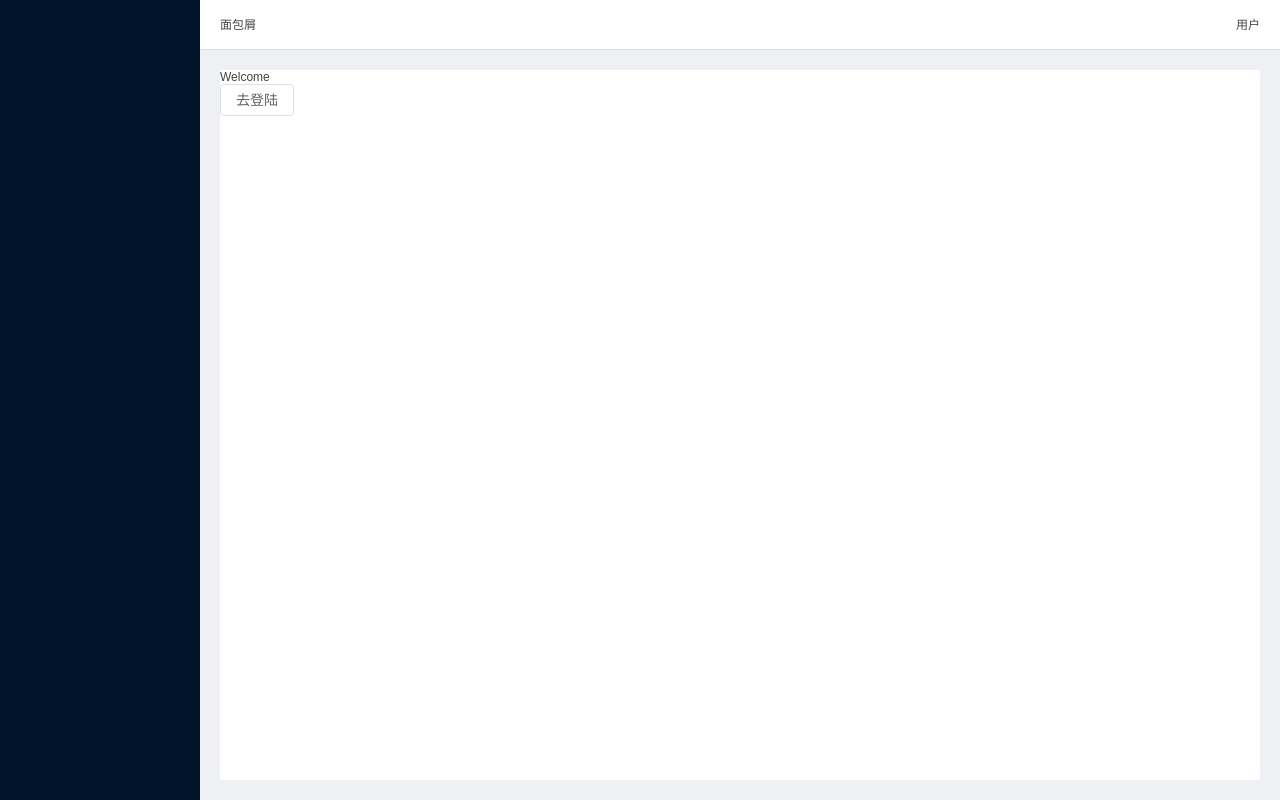
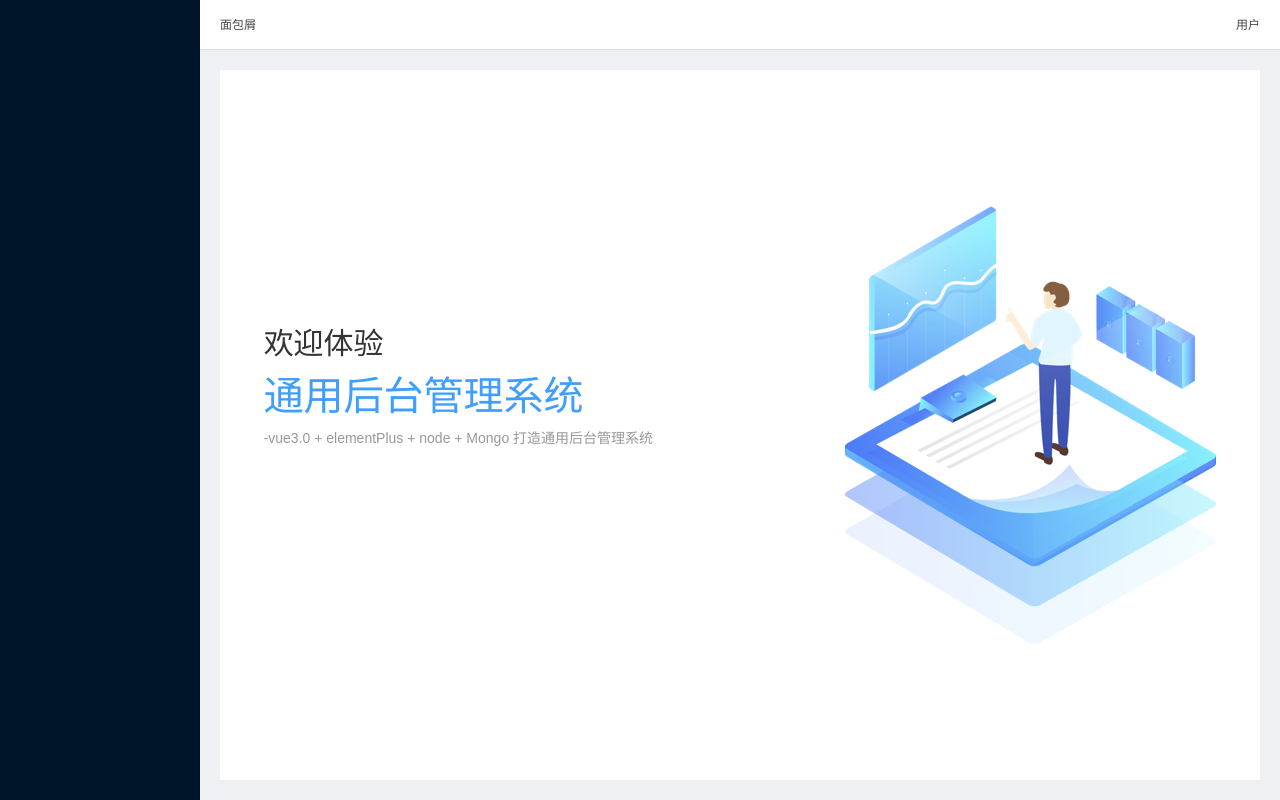
Before and after one commit to 1164734537/manager-fe, a Vue app: page /#/Welcome in a window 1280 px wide. Built offline with nearby package versions, Linux system fonts and the light colour scheme.

Commit message:
欢迎界面静态布局

```diff
--- a/src/views/Welcome.vue
+++ b/src/views/Welcome.vue
@@ -1,7 +1,11 @@
 <template>
-    <div>
-        <p>Welcome</p>
-        <el-button @click="Tologin">去登陆</el-button>
+    <div class="welcome">
+        <div class="content">
+            <div class="sub-title">欢迎体验</div>
+            <div class="title">通用后台管理系统</div>
+            <div class="desc">-vue3.0 + elementPlus + node + Mongo 打造通用后台管理系统 </div>
+        </div>
+        <div class="img"></div>
     </div>
 </template>
 <script>
@@ -14,3 +18,37 @@
     }
 }
 </script>
+<style lang="scss">
+    .welcome{
+        display: flex;
+        align-items: center;
+        justify-content: space-around;
+        height: 100%;
+        .content{
+            position: relative;
+            bottom: 40px;
+            .sub-title{
+                font-size: 30px;
+                line-height: 42px;
+                color: #333;
+            }
+            .title{
+                font-size: 40px;
+               line-height: 62px;
+               color:#409eff;
+            }
+            .desc{
+                text-align: right;
+                font-size: 14px;
+                color: #999;
+            }
+        }
+        .img{
+            margin-left: 105px;
+            width: 371px;
+            height: 438px;
+            background-image: url(./../assets/images/welcome.png);
+            background-repeat: no-repeat;
+        }
+    }
+</style>
```
Also changed, not shown: src/assets/images/welcome.png (added).
